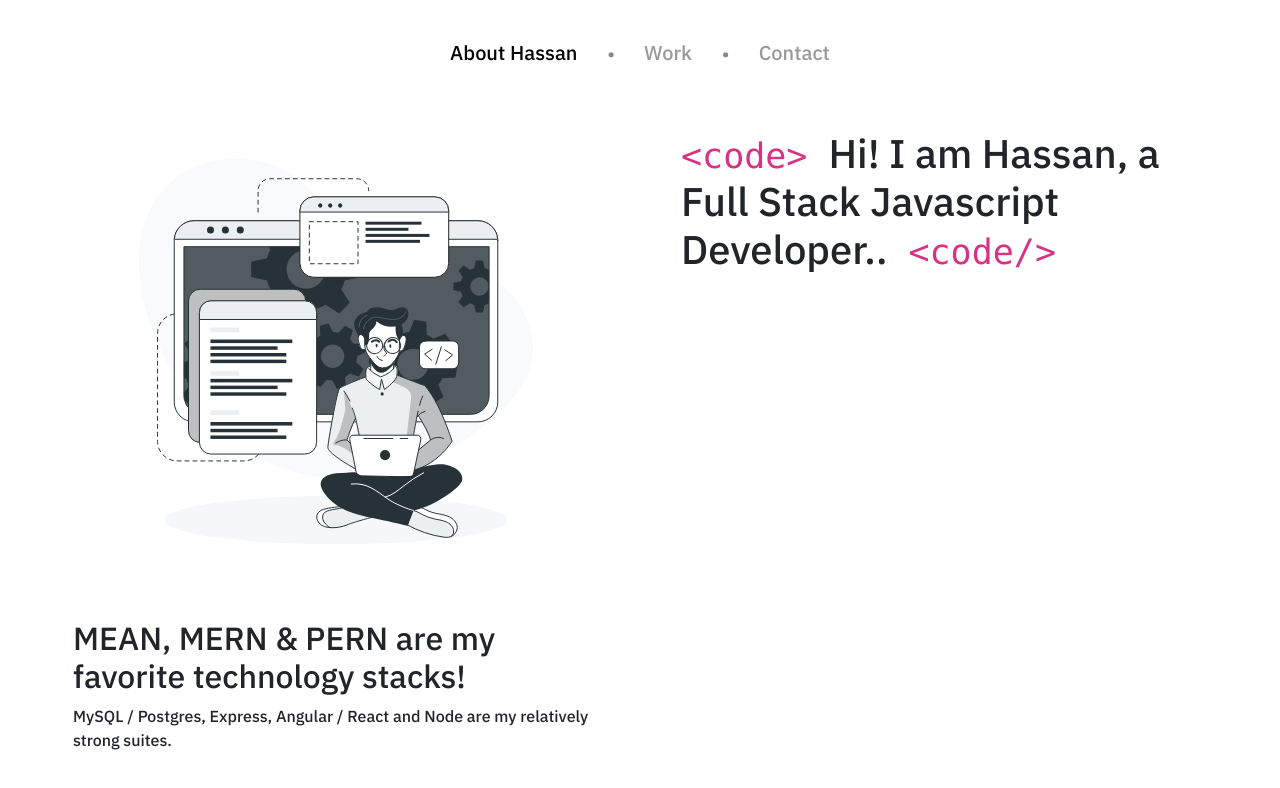
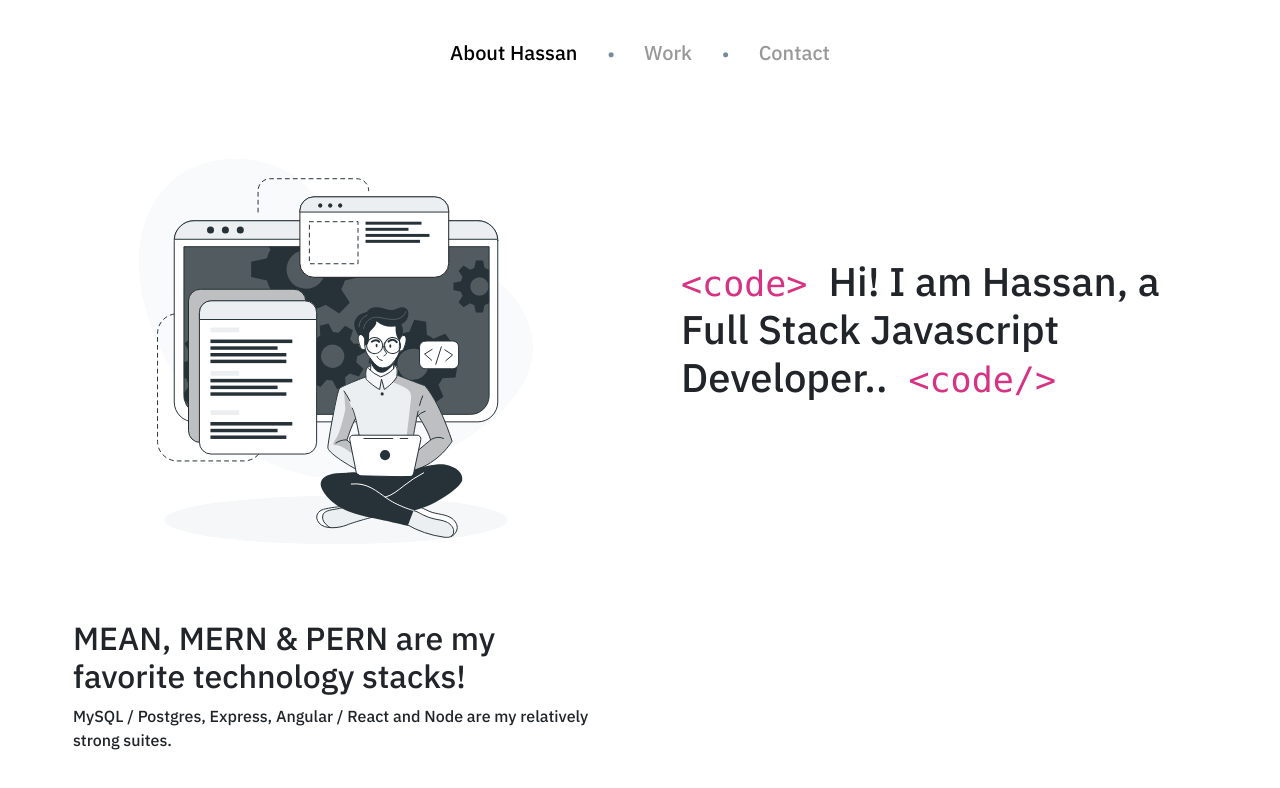
Before and after one commit to HassanAdnan123/portfolio, a React (Create React App) app: page / in a window 1280 px wide. Shown: the top 788 px of the page. Built offline with nearby package versions, Linux system fonts and the light colour scheme.

Commit message:
Vertical Aligned Contents

```diff
--- a/src/Views/Layout/Card/Card.css
+++ b/src/Views/Layout/Card/Card.css
@@ -8,3 +8,8 @@
     margin: 1rem;
     min-height: 450px;
 }
+
+.vertical-aligned {
+  margin-top: auto;
+  margin-bottom: auto;
+}
--- a/src/Views/Layout/Card/Card.js
+++ b/src/Views/Layout/Card/Card.js
@@ -6,6 +6,9 @@ export default function Card(props) {
             <h2>    {props.heading}  </h2>
                     {props.content}
                     {props.image}
+            <div className='vertical-aligned'>
+                    {props.verticalAlignedContent}
+            </div>
         </div>
     )
 }
--- a/src/Views/Portfolio.js
+++ b/src/Views/Portfolio.js
@@ -11,7 +11,7 @@ export default function Portfolio() {
       <div className='navbar-container'><Navbar/></div>
       <div className='cards'>
             <Card image={<DeveloperImage/>}/>
-            <Card className="my-auto" content={<LandingText/>} />
+            <Card verticalAlignedContent={<LandingText/>} />
             <Card heading="MEAN, MERN & PERN are my favorite technology stacks!"
                   content={
                             <p> MySQL / Postgres, Express, Angular / React and Node are
```
